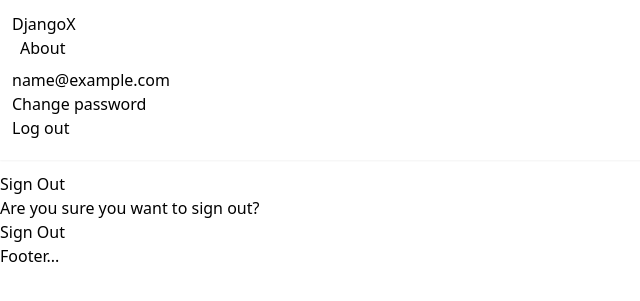
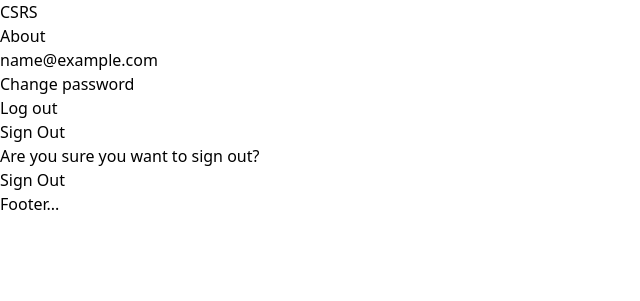
Before and after one commit to DrewUniversityCS/CS3, a Django app: page /accounts/logout/ in a window 1280 px wide. Shown: the top 301 px of the page, without its empty margins (0-640 px from the left). Run offline with Django 3.2, Linux system fonts and the light colour scheme; the visitor is signed in with stand-in values (Sample User, id 1); style sheets or scripts are compiled from the project's sources; some libraries are stand-ins or nearby versions.

Commit message:
purged bootstrap css
Former-commit-id: da0dcc05952b859ec661ba31d954f5f39b959347

```diff
--- a/templates/_base.html
+++ b/templates/_base.html
@@ -19,45 +19,45 @@
 
 <body>
 <main role="main">
-    <div class="d-flex flex-column flex-md-row align-items-center p-3 px-md-4 mb-3 bg-white border-bottom shadow-sm">
-        <h5 class="my-0 mr-md-auto font-weight-normal">
-            <a href="{% url 'home' %}">DjangoX</a>
+    <div>
+        <h5>
+            <a href="{% url 'home' %}">CSRS</a>
         </h5>
-        <a class="p-2 text-dark" href="{% url 'about' %}">About</a>
-        <nav class="my-2 my-md-0 mr-md-3">
+        <a href="{% url 'about' %}">About</a>
+        <nav>
             {% if user.is_authenticated %}
-            <ul class="navbar-nav ml-auto">
-                <li class="nav-item">
-                    <a class="nav-link dropdown-toggle" href="#" id="userMenu" data-toggle="dropdown"
+            <ul>
+                <li>
+                    <a href="#" id="userMenu" data-toggle="dropdown"
                        aria-haspopup="true" aria-expanded="false">
                         {{ user.email }}
                     </a>
-                    <div class="dropdown-menu dropdown-menu-right" aria-labelledby="userMenu">
-                        <a class="dropdown-item" href="{% url 'account_change_password' %}">Change password</a>
-                        <div class="dropdown-divider"></div>
-                        <a class="dropdown-item" href="{% url 'account_logout' %}">Log out</a>
+                    <div aria-labelledby="userMenu">
+                        <a href="{% url 'account_change_password' %}">Change password</a>
+                        <div ></div>
+                        <a href="{% url 'account_logout' %}">Log out</a>
                     </div>
                 </li>
             </ul>
             {% else %}
-            <form class="form-inline ml-auto">
-                <a href="{% url 'account_login' %}" class="btn btn-outline-secondary">Log in</a>
-                <a href="{% url 'account_signup' %}" class="btn btn-primary ml-2">Sign up</a>
+            <form>
+                <a href="{% url 'account_login' %}">Log in</a>
+                <a href="{% url 'account_signup' %}">Sign up</a>
             </form>
             {% endif %}
         </nav>
     </div>
 </main>
 
-<div class="container">
+<div>
     {% block content %}
     <p>Default content...</p>
     {% endblock content %}
 </div>
 
-<footer class="footer">
-    <div class="container">
-        <span class="text-muted">Footer...</span>
+<footer>
+    <div>
+        <span>Footer...</span>
     </div>
 </footer>
 
--- a/templates/account/login.html
+++ b/templates/account/login.html
@@ -8,7 +8,7 @@
 <form method="post">
     {% csrf_token %}
     {{ form|crispy }}
-    <button class="btn btn-success" type="submit">Log in</button>
+    <button type="submit">Log in</button>
 </form>
 <a href="{% url 'account_reset_password' %}">Forgot Password?</a>
 {% endblock content %}
--- a/templates/account/logout.html
+++ b/templates/account/logout.html
@@ -12,7 +12,7 @@
 <form method="post" action="{% url 'account_logout' %}">
     {% csrf_token %}
     {{ form|crispy }}
-    <button class="btn btn-danger" type="submit">Sign Out</button>
+    <button type="submit">Sign Out</button>
 </form>
 
 {% endblock content %}
--- a/templates/account/password_change.html
+++ b/templates/account/password_change.html
@@ -8,6 +8,6 @@
 <form method="post" action="{% url 'account_change_password' %}">
     {% csrf_token %}
     {{ form|crispy }}
-    <button class="btn btn-success" type="submit">Change Password</button>
+    <button type="submit">Change Password</button>
 </form>
 {% endblock content %}
--- a/templates/account/password_reset.html
+++ b/templates/account/password_reset.html
@@ -8,6 +8,6 @@
 <form method="POST" action="{% url 'account_reset_password' %}" class="password_reset">
     {% csrf_token %}
     {{ form | crispy }}
-    <button class="btn btn-primary" type="submit">Reset Password</button>
+    <button type="submit">Reset Password</button>
 </form>
 {% endblock content %}
--- a/templates/account/password_reset_from_key.html
+++ b/templates/account/password_reset_from_key.html
@@ -14,7 +14,7 @@
 <form method="POST" action=".">
     {% csrf_token %}
     {{ form|crispy }}
-    <button class="btn btn-primary" type="submit">Change Password</button>
+    <button type="submit">Change Password</button>
 </form>
 {% else %}
 <p>Your password is now changed.</p>
--- a/templates/account/password_set.html
+++ b/templates/account/password_set.html
@@ -8,7 +8,7 @@
     {% csrf_token %}
     {{ form | crispy }}
     <div class="form-actions">
-        <button class="btn btn-primary" type="submit" name="action" value="Set Password">Change
+        <button type="submit" name="action" value="Set Password">Change
             Password
         </button>
     </div>
--- a/templates/account/signup.html
+++ b/templates/account/signup.html
@@ -8,6 +8,6 @@
 <form method="post">
     {% csrf_token %}
     {{ form|crispy }}
-    <button class="btn btn-success" type="submit">Sign up</button>
+    <button type="submit">Sign up</button>
 </form>
 {% endblock content %}
--- a/templates/pages/home.html
+++ b/templates/pages/home.html
@@ -4,8 +4,8 @@
 {% block title %}Home page{% endblock title %}
 
 {% block content %}
-<div class="pricing-header px-3 py-3 pt-md-5 pb-md-4 mx-auto text-center">
-    <img src="{% static 'images/logo.png' %}" class="img-fluid" alt="logo"/>
+<div>
+    <img src="{% static 'images/logo.png' %}" alt="logo"/>
     <p class="lead">Hello world!</p>
 </div>
 {% endblock content %}
```
Also changed, not shown: 1 other file.
